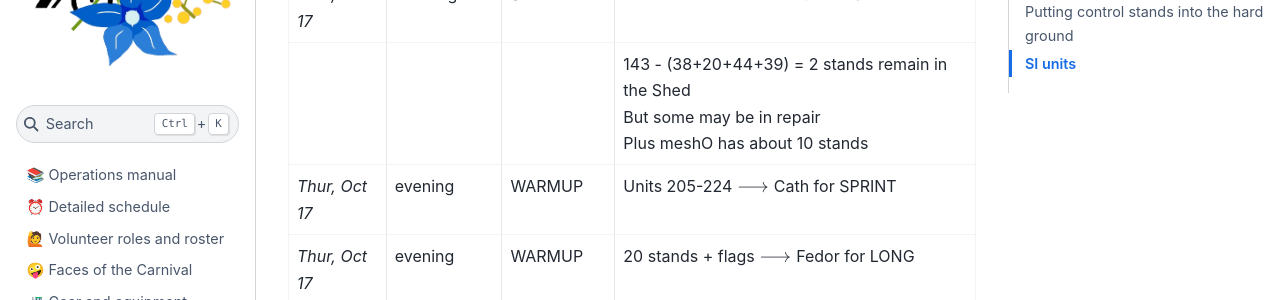
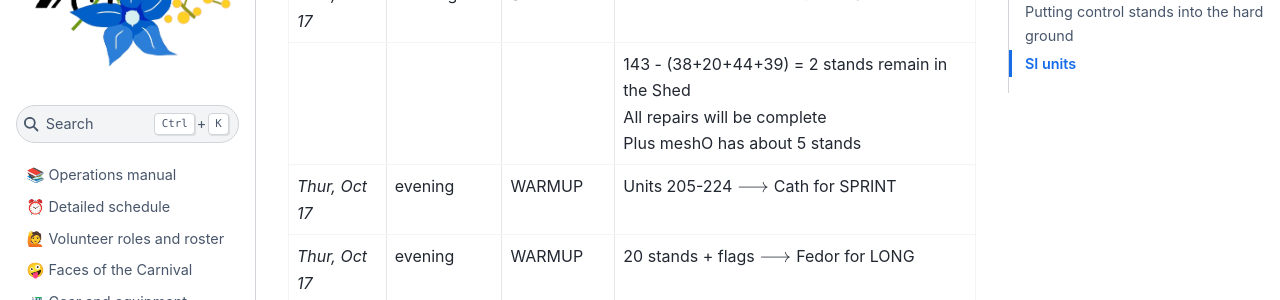
Before and after one commit to fediskhakov/mtbo2024champ, a Jupyter Book: the page built from 09.course_setting.md, in a window 1280 px wide and 900 px high, scrolled down 1955 px. Shown: the part 153-453 px from the top of the window. Built offline with Jupyter Book 1.0.4 settings and Sphinx 7.4.7 and the Sphinx Book theme 1.1.4, drawn with Linux system fonts in a browser that asks for light colours.

Commit message:
Course setters update

```diff
--- a/09.course_setting.md
+++ b/09.course_setting.md
@@ -52,7 +52,7 @@ All course-setting gear
 | *Thur, Oct 17* | morning | Shed | ? Units 190-197 $\longrightarrow$ Cath for SPRINT |
 | *Thur, Oct 17* | morning | Shed | 39 stands + flags $\longrightarrow$ Michael for MIDDLE |
 | *Thur, Oct 17* | morning | Shed | MIDDLE units + vest $\longrightarrow$ Michael |
-| | | | 143 - (38+20+44+39) = 2 stands remain in the Shed<br/>But some may be in repair<br/>Plus meshO has about 10 stands |
+| | | | 143 - (38+20+44+39) = 2 stands remain in the Shed<br/>All repairs will be complete<br/>Plus meshO has about 5 stands |
 | *Thur, Oct 17* | evening | WARMUP | Units 205-224 $\longrightarrow$ Cath for SPRINT |
 | *Thur, Oct 17* | evening | WARMUP | 20 stands + flags $\longrightarrow$ Fedor for LONG |
 | *Thur, Oct 17* | evening | Shed, meshO | 2 stands + flags $\longrightarrow$ Fedor for LONG |
```
